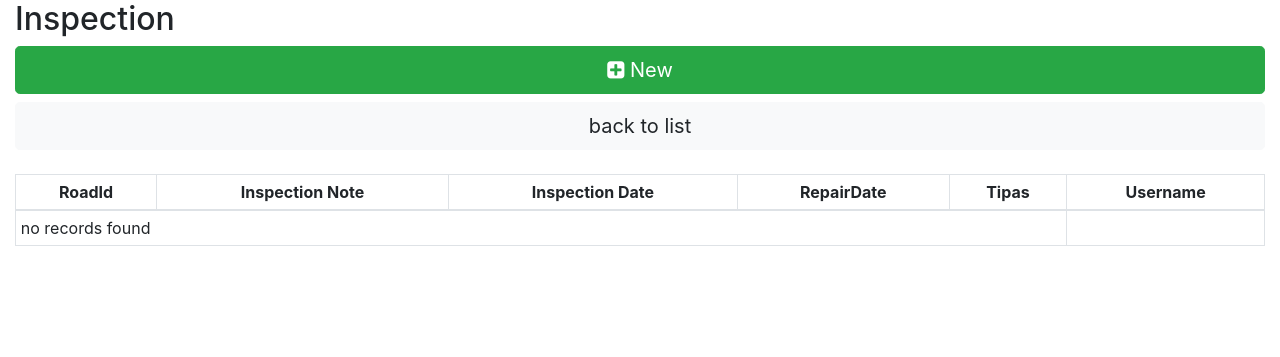
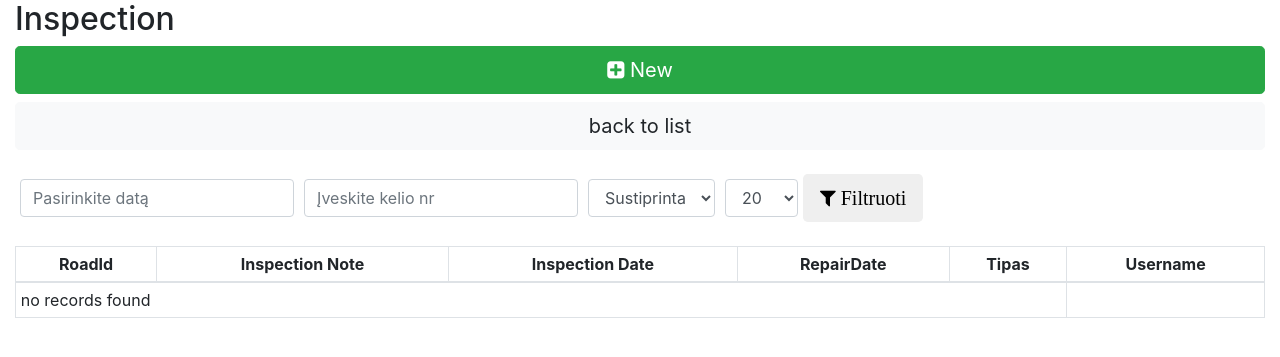
Before and after one commit to JustinasGaripovas/KTU_Duomenu_bazes, a Symfony app: template templates/inspection/index.html.twig in a window 1280 px wide. Shown: the part 56-413 px from the top of the page. Run offline with Twig, Linux system fonts and the light colour scheme; the template is opened without the code that fills it, so the values that code supplies are empty; some libraries are stand-ins or nearby versions.

Commit message:
Inspection filter

```diff
--- a/templates/inspection/index.html.twig
+++ b/templates/inspection/index.html.twig
@@ -3,10 +3,55 @@
 {% block title %} {% trans %}Inspection {% endtrans %}{% endblock %}
 
 {% block body %}
+
+    <script>
+        $( function() {
+            $( ".js-datepicker" ).datepicker();
+        });
+    </script>
+
     <h2>{% trans %}Inspection {% endtrans %} </h2>
     <a class="btn btn-success btn-block btn-lg" href="{{ path('inspection_new') }}"><i class="fa fa-plus-square"></i> {% trans %} New {% endtrans %}</a>
     <a class="btn btn-light btn-block btn-lg" href="{{ path('main') }}">{% trans %}back to list{% endtrans %}</a>
     <br>
+
+    <form class="form-inline">
+        <input style="margin: 5px" class="form-control js-datepicker" placeholder="Pasirinkite datą" value="{{ app.request.get('dateFlter') }}" type="text" name="dateFilter">
+        <input style="margin: 5px" class="form-control" placeholder="Įveskite kelio nr" value="{{ app.request.get('sectionIdFiler') }}" type="text" name="sectionIdFiler">
+
+        <select style="margin: 5px" class="form-control" name="sectionTypeFilter">
+            {% if  app.request.get('sectionTypeFilter') == "Patrulinė"  %}
+                <option>{{ app.request.get('sectionTypeFilter') }}</option>
+                <option>Sustiprinta</option>
+            {% else %}
+                <option>Sustiprinta</option>
+                <option>Patrulinė</option>
+            {% endif %}
+        </select>
+
+        <select style="margin: 5px" class="form-control" name="limit">
+            {% if  app.request.get('limit') == 20  %}
+                <option>{{ app.request.get('limit') }}</option>
+                <option>50</option>
+                <option>100</option>
+            {% elseif  app.request.get('limit')  == 50 %}
+                <option>{{ app.request.get('limit') }}</option>
+                <option>20</option>
+                <option>100</option>
+            {% elseif app.request.get('limit') == 100 %}
+                <option>{{ app.request.get('limit') }}</option>
+                <option>20</option>
+                <option>50</option>
+            {% else %}
+                <option>20</option>
+                <option>50</option>
+                <option>100</option>
+            {% endif %}
+        </select>
+        <button class="btn btn-lg"><i class="fa fa-filter"> Filtruoti</i></button>
+    </form>
+    <br>
+
     <table class="table table-sm thead-dark table-bordered">
         <thead>
             <tr>
--- a/templates/inspection/new.html.twig
+++ b/templates/inspection/new.html.twig
@@ -6,6 +6,8 @@
 
     <h1>{% trans %}Create new Inspection{% endtrans %}</h1>
 
+
+
     {{ include('inspection/_form.html.twig') }}
 
     <a class="btn btn-light btn-block btn-lg" href="{{ path('inspection_index') }}">{% trans %}back to list{% endtrans %}</a>
```
Also changed, not shown: src/Controller/InspectionController.php (+17 -11 lines).
